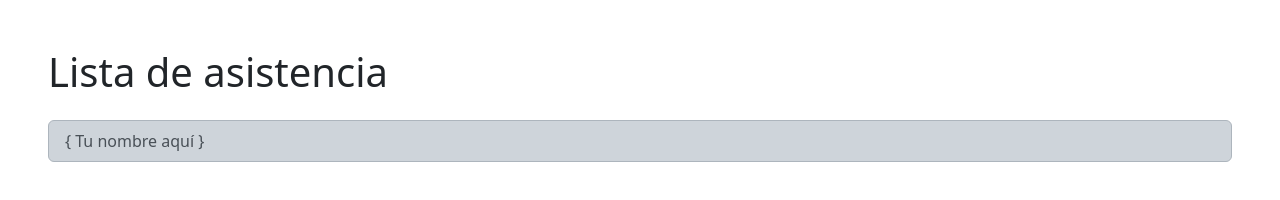
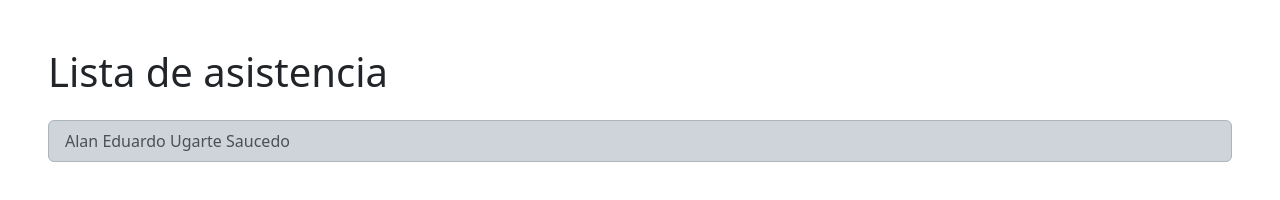
Before and after one commit to Club-Azure-GitHub-IA-Ruby/Semana-03, a plain HTML site: page index.html in a window 1280 px wide. Drawn offline with nearby package versions, Linux system fonts and the light colour scheme.

Commit message:
hola
hola

```diff
--- a/index.html
+++ b/index.html
@@ -11,7 +11,7 @@
     <div class="p-5">
         <h1>Lista de asistencia</h1>
         <ul class="list-group my-4">
-            <li class="list-group-item list-group-item-dark">{ Tu nombre aquí }</li>
+            <li class="list-group-item list-group-item-dark">Alan Eduardo Ugarte Saucedo</li>
         </ul>
     </div>
 
```
